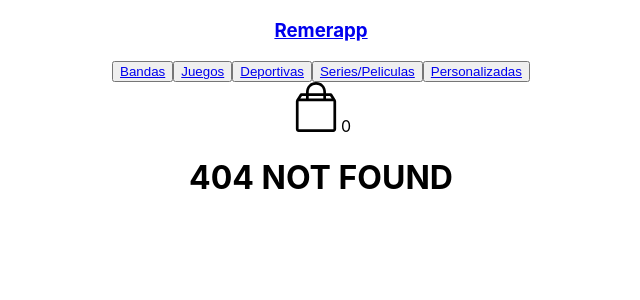
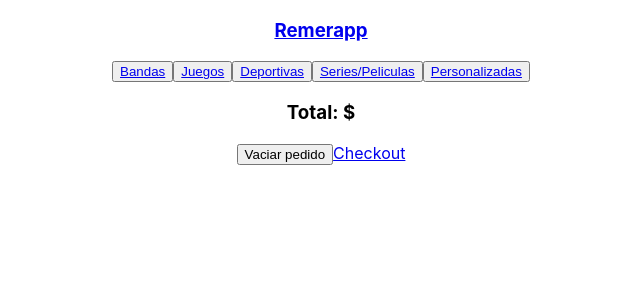
Before and after one commit to LeRouxGerardo/Remerapp, a React (Create React App) app: page /cart in a window 1280 px wide. Before the commit this address had no page. Shown: the top 300 px of the page, without its empty margins (319-959 px from the left). Built offline with nearby package versions, Linux system fonts and the light colour scheme.

Commit message:
tercera en progreso

```diff
--- a/package.json
+++ b/package.json
@@ -10,6 +10,7 @@
     "react-dom": "^18.2.0",
     "react-router-dom": "^6.20.1",
     "react-scripts": "5.0.1",
+    "tailwindcss": "^3.3.6",
     "web-vitals": "^2.1.4"
   },
   "scripts": {
--- a/src/App.css
+++ b/src/App.css
@@ -1,3 +1,5 @@
+
+
 .App {
     text-align: center;
   }
--- a/src/App.jsx
+++ b/src/App.jsx
@@ -3,18 +3,24 @@
 import NavBar from './componets/NavBar/NavBar';
 import ItemListContainer from './componets/ItemListContainer/ItemListContainer';
 import ItemDetailContainer from './componets/ItemDetailContainer/ItemDetailContainer';
+import  Cart from './componets/Cart/Cart'
+
+import { CartProvider } from './context/CartContext';
 
 function App() {
   return (
     <div className="App">
       <BrowserRouter>
+        <CartProvider>
           <NavBar />
           <Routes>
             <Route path='/' element={<ItemListContainer/>}/>
             <Route path='/category/:categoryId' element={<ItemListContainer/>}/>
             <Route path='/item/:itemId' element ={<ItemDetailContainer />}/>
-          <Route path='*' element={<h1>404 NOT FOUND</h1>}/>
+            <Route path='/cart' element ={<Cart />} />
+            <Route path='*' element={<h1 >404 NOT FOUND</h1>}/>
           </Routes>
+        </CartProvider>
       </BrowserRouter>
     </div>
   )
--- /dev/null
+++ b/src/componets/Cart/Cart.jsx
@@ -0,0 +1,28 @@
+import { useContext } from "react"
+import { CartContext } from "../../context/CartContext"
+import CartItem from '../CartItem/CartItem'
+import { Link } from "react-router-dom"
+
+const Cart = () => {
+    const { cart, clearCart, totalQuantity,total} = useContext(CartContext)
+
+    if(totalQuantity === 0) {
+        return (
+            <div>
+                <h1>No agregaste nada a tu pedido</h1>
+                <Link to='/' className='Option'>Productos</Link>
+            </div>
+        )
+    }
+
+    return (
+        <div>
+            { cart.map(p => <CartItem key={p.id} {...p}/>)}
+            <h3>Total: ${total}</h3>
+            <button onClick={() => clearCart()} className="Button">Vaciar pedido</button>
+            <Link to='/checkout' className='Option'>Checkout</Link>
+        </div>
+    )
+}
+
+export default Cart
--- a/src/componets/CartWidget/CartWidget.jsx
+++ b/src/componets/CartWidget/CartWidget.jsx
@@ -1,11 +1,16 @@
 import cart from './assets/shoppingbag_102718.svg'
+import { useContext } from 'react'
+import { CartContext } from '../../context/CartContext'
+import { Link } from 'react-router-dom'
 
 const CartWidget = () => {
+    const { totalQuantity } = useContext(CartContext)
     return (
-        <div>
-            <img src={cart} alt="cart-widget"/>
-            0
-        </div>
+        <Link to='/cart' className='CartWidget' style={{ display: totalQuantity > 0 ? 'block' :'none'}}>
+
+            <img className='CartImg' src={cart} alt="cart-widget"/>
+            { totalQuantity }
+        </Link>
     )
 }
 
--- a/src/componets/ItemDetail/ItemDetail.jsx
+++ b/src/componets/ItemDetail/ItemDetail.jsx
@@ -1,6 +1,23 @@
-import ItemCount from '../ItemCount/ItemCount'
+import  { useContext, useState } from 'react';
+import ItemCount from '../ItemCount/ItemCount';
+import  { Link } from 'react-router-dom';
+import { CartContext } from '../../context/CartContext';
 
 const ItemDetail = ({id, nombre, img, categoria, descripcion, precio, stock }) => {
+    const[quantityAdded, setQuantityAdded] = useState(0)
+
+    const { addItem } = useContext(CartContext)
+
+    const handleOnAdd = (quantity) => {
+
+        setQuantityAdded(quantity)
+
+
+    const item = { id, nombre, precio }
+
+    addItem(item, quantity)
+}
+
     return (
         <article className="CardItem">
             <header className="Header">
@@ -26,8 +43,14 @@
             </p>
         </section>
         <footer className="ItemFooter">
-            <ItemCount initial={1}  stock={stock} onAdd={(compraQ) => console.log('Cantidad agregada ', compraQ)} />
-        </footer>
+            {
+                quantityAdded > 0 ? (
+            <Link to='/cart' className='Option'>Terminar Compra</Link>
+            ) : (
+                <ItemCount initial={1}  stock={stock} onAdd={handleOnAdd}/>
+            )
+            }
+           </footer>
         </article>
     )
 }
--- a/src/componets/NavBar/NavBar.jsx
+++ b/src/componets/NavBar/NavBar.jsx
@@ -9,7 +9,7 @@
                 <h3>Remerapp</h3>
             </Link>
 
-            <div className='Categories'>
+            <div className='Categorias'>
                 <button><NavLink to={`/category/Bandas`} className={({ isActive}) => isActive ? 'ActiveOption' : 'option'}>Bandas</NavLink></button>
                 <button><NavLink to={`/category/Juegos`} className={({ isActive}) => isActive ? 'ActiveOption' : 'option'}>Juegos</NavLink></button>
                 <button><NavLink to={`/category/Deportiva`} className={({ isActive}) => isActive ? 'ActiveOption' : 'option'}>Deportivas</NavLink></button>
--- /dev/null
+++ b/src/context/CartContext.jsx
@@ -0,0 +1,37 @@
+import { createContext, useState } from "react";
+
+export const CartContext = createContext({
+    cart: []
+})
+
+export const CartProvider = ({children}) => {
+    const [cart, setCart] = useState([])
+
+console.log(cart)
+const addItem = (item, quantity) => {
+    if(!isInCart(item.id)) {
+        setCart(prev => [...prev, {...item, quantity}])
+    }else {
+        console.error('El producto ya fue agregado')
+    }
+}
+
+const removeItem = (itemId) => {
+    const cartUpdated = cart.filter(prod => prod.id !== itemId)
+    setCart(cartUpdated)
+}
+
+const clearCart = () => {
+    setCart([])
+}
+
+const isInCart = (itemId) => {
+    return cart.some(prod => prod.id === itemId)
+}
+
+return (
+    <CartContext.Provider value={{ cart, addItem, removeItem, clearCart}}>
+        { children }
+    </CartContext.Provider>
+)
+}
--- a/src/index.js
+++ b/src/index.js
@@ -3,6 +3,7 @@
 import './index.css';
 import App from './App';
 import reportWebVitals from './reportWebVitals';
+import  'tailwindcss/tailwind.css';
 
 const root = ReactDOM.createRoot(document.getElementById('root'));
 root.render(
```
Also changed, not shown: tailwind.config.js (added, +18 -0 lines), src/componets/CartItem/CartItem.jsx (added), src/index.css (line endings or trailing spaces), 1 other file (tests, documents, lock files or other folders). Lines whose indentation alone changed are shown as unchanged.
